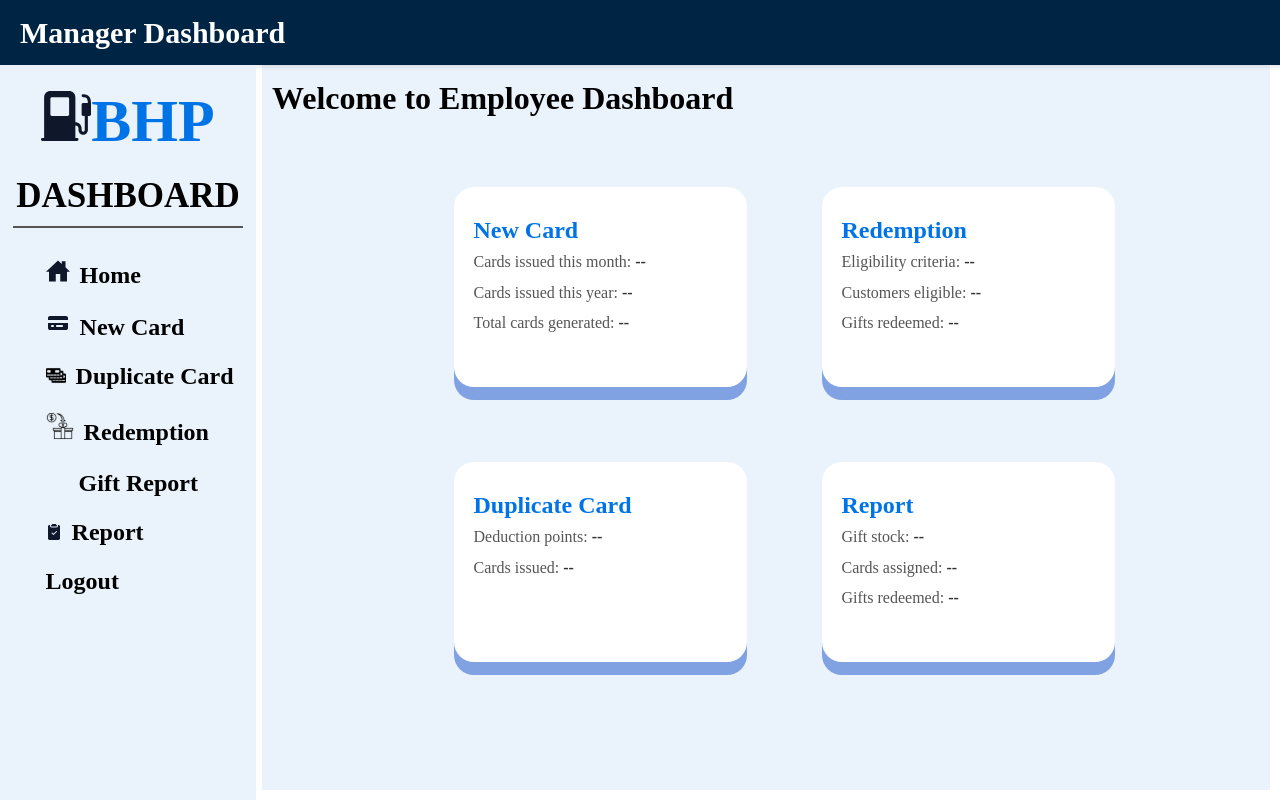
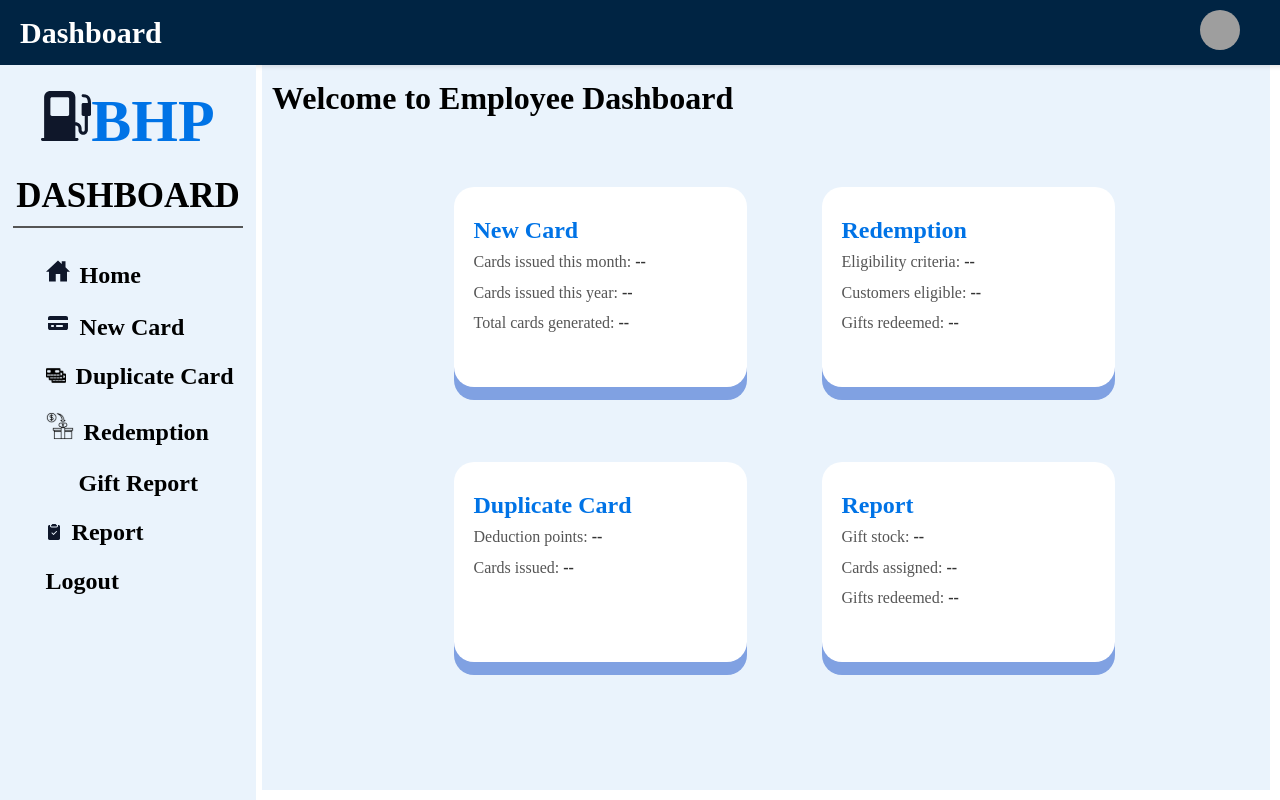
Before and after one commit to Kavya5426/Balaji-Petrol, a React (Create React App) app: page /Balaji-Petrol/employee-dashboard in a window 1280 px wide. Built offline with nearby package versions, Linux system fonts and the light colour scheme; grey boxes are pictures that could not be loaded; a web font is replaced by a local one.

Commit message:
modfied empy

```diff
--- a/src/components/EmployeeDashboard/EmployeeDashboard.jsx
+++ b/src/components/EmployeeDashboard/EmployeeDashboard.jsx
@@ -1,4 +1,5 @@
-import React, { useRef } from "react";
+import React, { useState,useEffect} from "react";
+import { useRef } from 'react';
 import NewCardForm from "../ManagerDashboard/NewCardForm"
 import "../../styling/ManagerDashboard.css";
 import DuplicateCardSection from "../ManagerDashboard/DuplicateCardSection"; // Import the component
@@ -8,9 +9,58 @@ import GiftReport from "../EmployeeDashboard/GiftReport";
 import { useNavigate } from "react-router-dom";
 
 const Navbar = () => {
+  const [userType, setUserType] = useState("");
+  const [isDropdownVisible, setDropdownVisible] = useState(false);
+  const navigate = useNavigate();
+
+  useEffect(() => {
+    const storedUserType = localStorage.getItem("userType");
+    if (storedUserType) {
+      setUserType(storedUserType);
+    }
+  }, []);
+
+  const capitalizeFirstLetter = (string) => {
+    return string.charAt(0).toUpperCase() + string.slice(1);
+  };
+
+  const handleProfileNavigation = () => {
+    navigate("/profile");
+  };
+
+  const handleLogout = () => {
+    localStorage.removeItem("userType");
+    navigate("/"); // Redirect to login page
+  };
+
   return (
     <nav className="navbar">
-      <h1>Manager Dashboard</h1>
+      <h1>{userType ? `${capitalizeFirstLetter(userType)} Dashboard` : "Dashboard"}</h1>
+
+      {/* User Profile Dropdown */}
+      <div
+        className="user-profile"
+        onMouseEnter={() => setDropdownVisible(true)}
+        onMouseLeave={() => setDropdownVisible(false)}
+      >
+        <div className="profile-logo" onClick={handleProfileNavigation}>
+          <img
+            src="https://cdn-icons-png.flaticon.com/512/3135/3135715.png"
+            alt="User Profile"
+          />
+        </div>
+
+        {isDropdownVisible && (
+          <div className="dropdown-menu">
+            {/* <p>User Type: {capitalizeFirstLetter(userType)}</p> */}
+            <p onClick={() => navigate('/profile')} className="user-type">
+  {capitalizeFirstLetter(userType)}
+</p>
+
+            <button onClick={handleLogout}>Logout</button>
+          </div>
+        )}
+      </div>
     </nav>
   );
 };
--- a/src/styling/NewCardForm.css
+++ b/src/styling/NewCardForm.css
@@ -4,11 +4,11 @@
   }
   .new-card-form {
     margin-left:27%;
-    margin-top:20px;
+    margin-top:70px;
     padding: 20px;
     background-color:whitesmoke;
     border-radius: 10px;
-    width:fit-content;
+    width:400px;
     align-self: center;
   }
 
```
